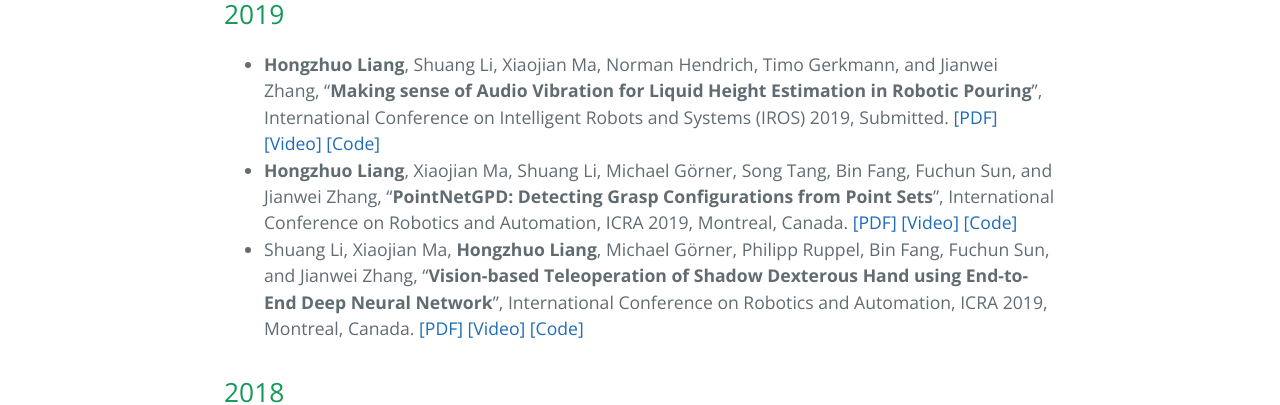
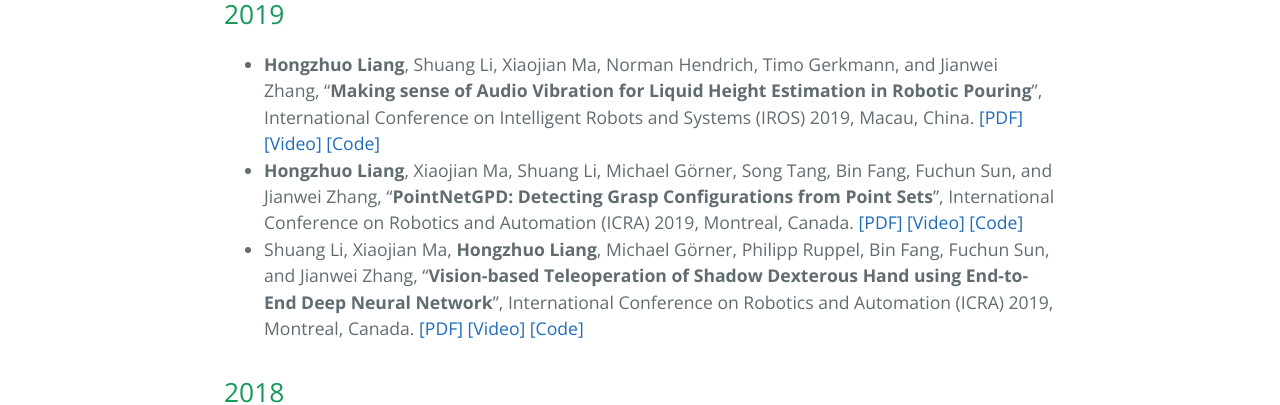
Before and after one commit to lianghongzhuo/lianghongzhuo.github.io, a Jekyll site: the page built from publications.md, in a window 1280 px wide. Shown: the part 534-939 px from the top of the page. Built offline with Jekyll 4.4.1, drawn with Linux system fonts in a browser that asks for light colours.

Commit message:
update publication

```diff
--- a/publications.md
+++ b/publications.md
@@ -5,9 +5,9 @@ title: Publications
 # Publications
 
 ## 2019
--  **Hongzhuo Liang**, Shuang Li, Xiaojian Ma, Norman Hendrich, Timo Gerkmann, and Jianwei Zhang, "**Making sense of Audio Vibration for Liquid Height Estimation in Robotic Pouring**", International Conference on Intelligent Robots and Systems (IROS) 2019, Submitted. [[PDF]](https://arxiv.org/abs/1903.00650) [[Video]](https://www.youtube.com/watch?v=Za8dDjGFE1k) [[Code]](https://github.com/lianghongzhuo/AudioPouring)
-- **Hongzhuo Liang**, Xiaojian Ma, Shuang Li, Michael Görner, Song Tang, Bin Fang, Fuchun Sun, and Jianwei Zhang, "**PointNetGPD: Detecting Grasp Configurations from Point Sets**", International Conference on Robotics and Automation, ICRA 2019, Montreal, Canada. [[PDF]](https://arxiv.org/abs/1809.06267) [[Video]](https://youtu.be/RBFFCLiWhRw) [[Code]](https://github.com/lianghongzhuo/PointNetGPD)
-- Shuang Li, Xiaojian Ma, **Hongzhuo Liang**, Michael Görner, Philipp Ruppel, Bin Fang, Fuchun Sun, and Jianwei Zhang, "**Vision-based Teleoperation of Shadow Dexterous Hand using End-to-End Deep Neural Network**", International Conference on Robotics and Automation, ICRA 2019, Montreal, Canada. [[PDF]](https://arxiv.org/abs/1809.06268) [[Video]](https://youtu.be/I1FTJ87CtDs) [[Code]](https://github.com/TAMS-Group/TeachNet_Teleoperation)
+-  **Hongzhuo Liang**, Shuang Li, Xiaojian Ma, Norman Hendrich, Timo Gerkmann, and Jianwei Zhang, "**Making sense of Audio Vibration for Liquid Height Estimation in Robotic Pouring**", International Conference on Intelligent Robots and Systems (IROS) 2019, Macau, China. [[PDF]](https://arxiv.org/abs/1903.00650) [[Video]](https://www.youtube.com/watch?v=Za8dDjGFE1k) [[Code]](https://github.com/lianghongzhuo/AudioPouring)
+- **Hongzhuo Liang**, Xiaojian Ma, Shuang Li, Michael Görner, Song Tang, Bin Fang, Fuchun Sun, and Jianwei Zhang, "**PointNetGPD: Detecting Grasp Configurations from Point Sets**", International Conference on Robotics and Automation (ICRA) 2019, Montreal, Canada. [[PDF]](https://arxiv.org/abs/1809.06267) [[Video]](https://youtu.be/RBFFCLiWhRw) [[Code]](https://github.com/lianghongzhuo/PointNetGPD)
+- Shuang Li, Xiaojian Ma, **Hongzhuo Liang**, Michael Görner, Philipp Ruppel, Bin Fang, Fuchun Sun, and Jianwei Zhang, "**Vision-based Teleoperation of Shadow Dexterous Hand using End-to-End Deep Neural Network**", International Conference on Robotics and Automation (ICRA) 2019, Montreal, Canada. [[PDF]](https://arxiv.org/abs/1809.06268) [[Video]](https://youtu.be/I1FTJ87CtDs) [[Code]](https://github.com/TAMS-Group/TeachNet_Teleoperation)
 
 ## 2018
 
```
